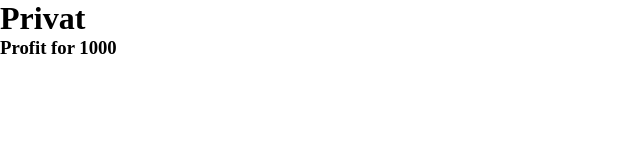
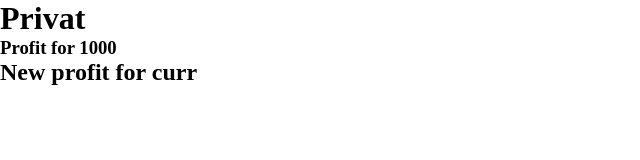
Before and after one commit to vel-s/cur, a plain HTML site: page index.html in a window 1280 px wide. Shown: the whole page, without its empty margins (0-640 px from the left). Drawn offline with nearby package versions, Linux system fonts and the light colour scheme; no server answers.

Commit message:
Added h2

```diff
--- a/index.html
+++ b/index.html
@@ -11,6 +11,7 @@
         <h1>Privat</h1>
         <h3>Profit for <span>1000</span></h3>
         <ul class="info"></ul>
+        <h2>New profit for curr</h2>
     </div>
     <script src="./index.js" type="module"></script>
 </body>
```
